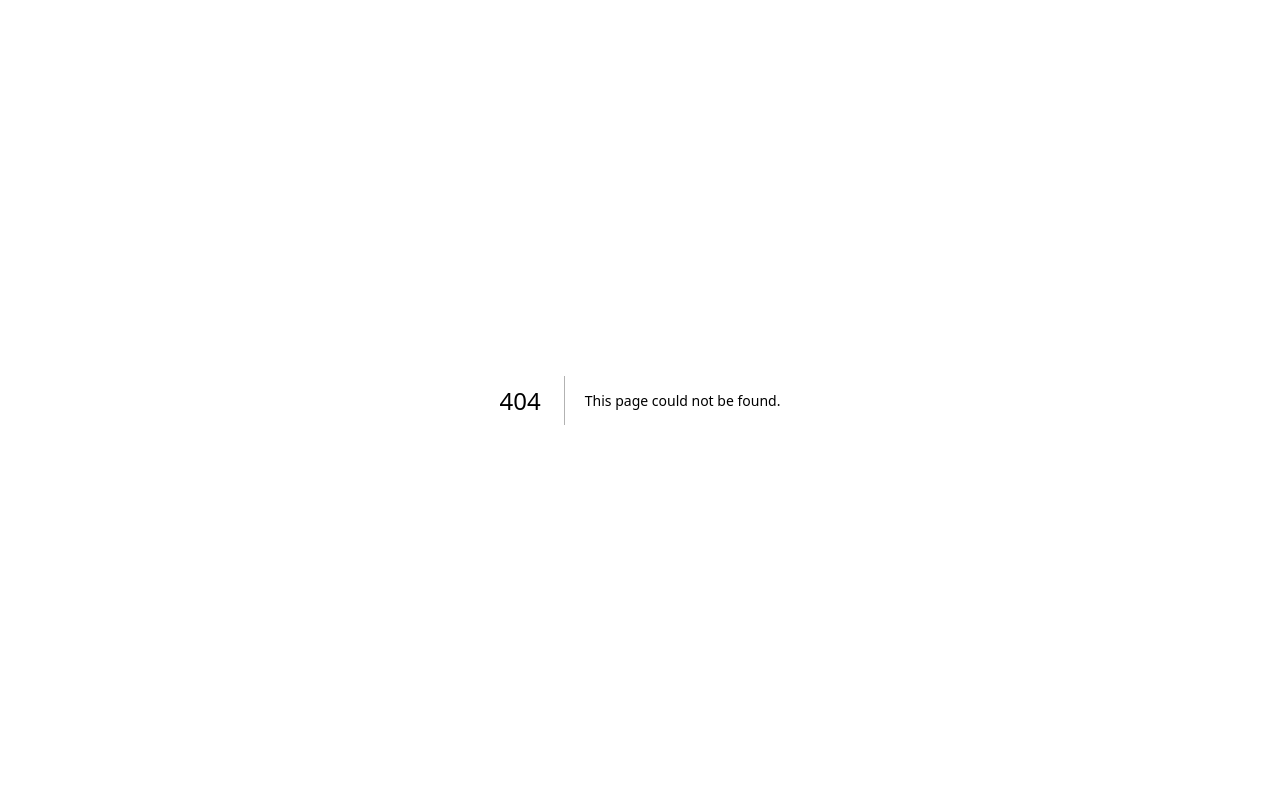
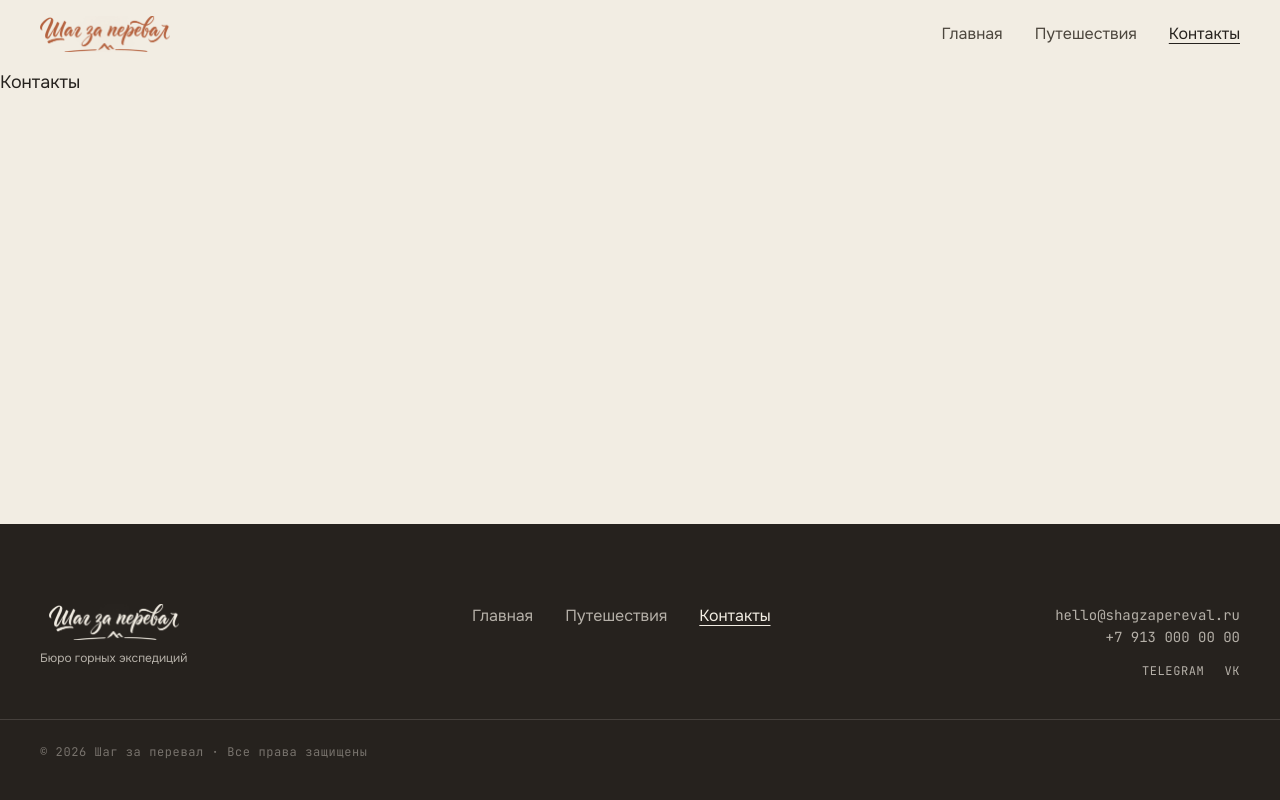
Before and after one commit to Stillonov/sz-shag-za-pereval, a Next.js app: page /contacts in a window 1280 px wide. Before the commit this address had no page. Shown: the top 800 px of the page. Built offline with nearby package versions, Linux system fonts and the light colour scheme.

Commit message:
Add empty contacts page

```diff
--- /dev/null
+++ b/src/app/(pages)/contacts/page.tsx
@@ -0,0 +1,3 @@
+export default function ContactsPage() {
+  return <p className="font-sans text-lg">Контакты</p>;
+}
```
